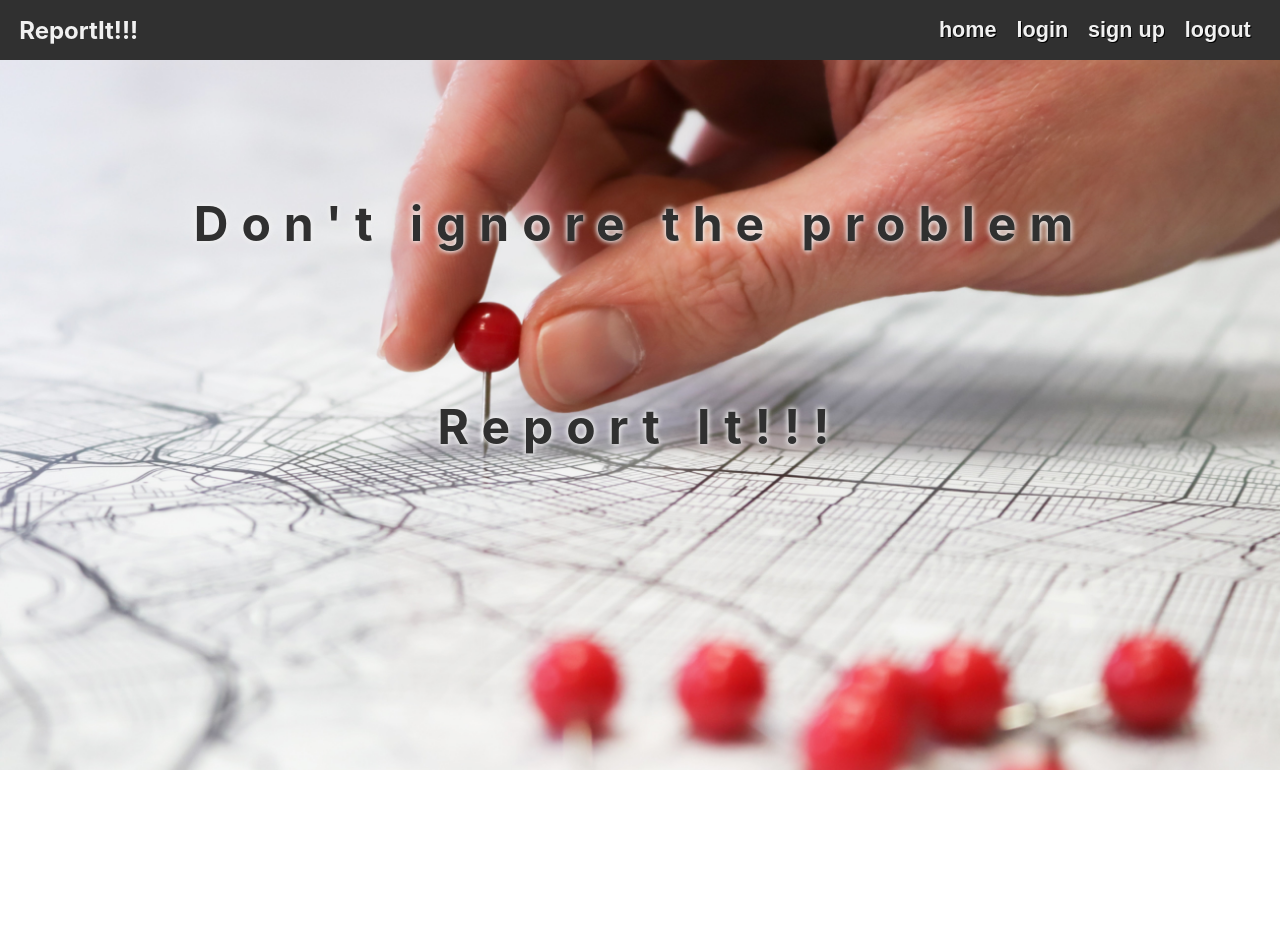
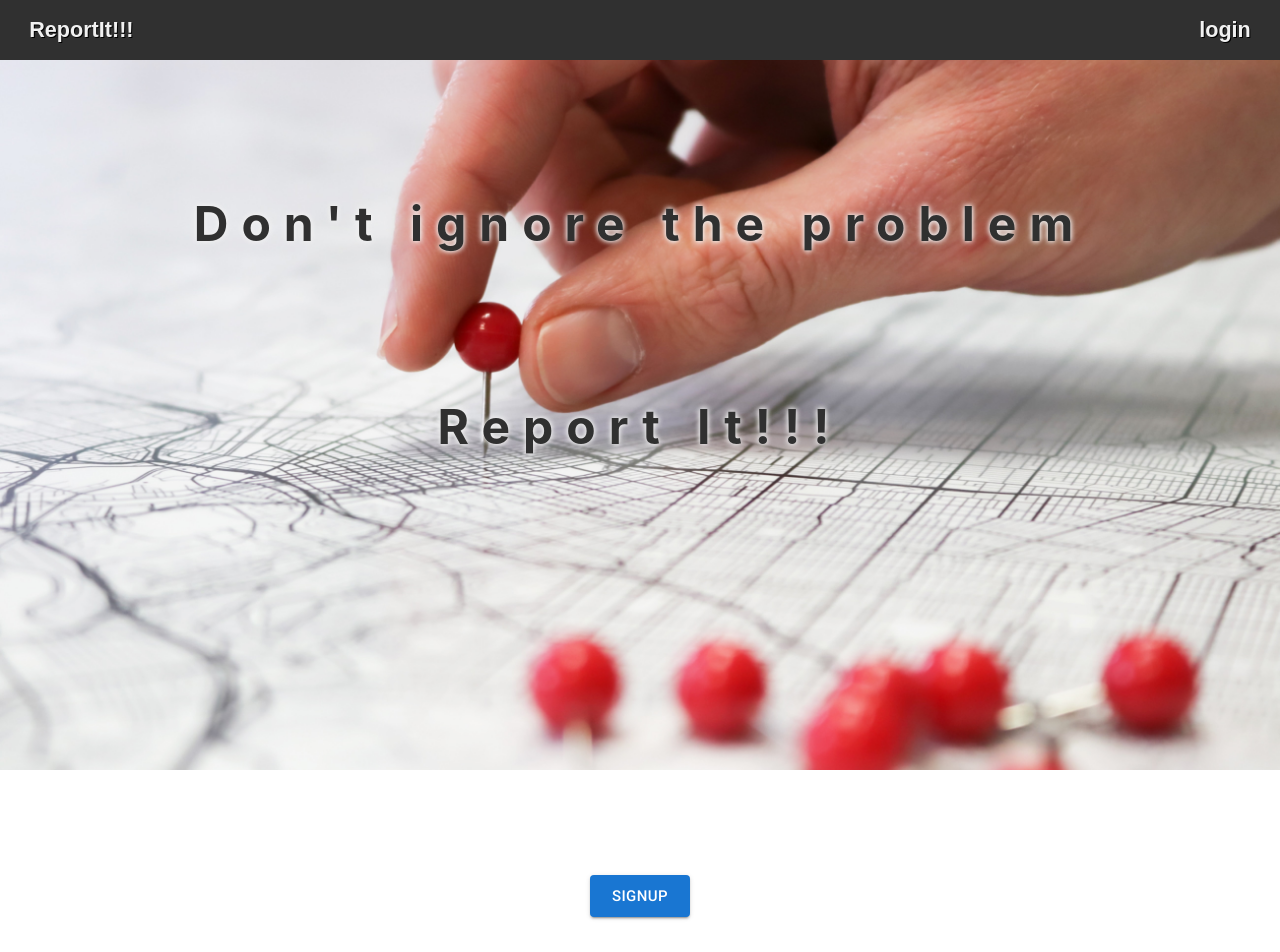
Before and after one commit to Tfauves/ReportItFrontEnd, a React (Create React App) app: page / in a window 1280 px wide. Shown: the top 952 px of the page. Before the commit the page ends 850 px from the top, so only its background shows below. Built offline with nearby package versions, Linux system fonts and the light colour scheme.

Commit message:
work on landing and refactor navbar

```diff
--- a/public/index.html
+++ b/public/index.html
@@ -34,6 +34,7 @@
       Learn how to configure a non-root public URL by running `npm run build`.
     -->
     <title>React App</title>
+    <style></style>
   </head>
   <body>
     <noscript>You need to enable JavaScript to run this app.</noscript>
--- a/src/App.js
+++ b/src/App.js
@@ -1,4 +1,3 @@
-
 import { BrowserRouter } from "react-router-dom";
 import AppRouter from "./components/Routers/AppRouter";
 import { AuthProvider } from "./components/Providers/AuthProvider";
--- a/src/components/Home/Home.js
+++ b/src/components/Home/Home.js
@@ -1,9 +1,60 @@
-import React from "react";
+import React, { useContext } from "react";
 import splash from "../../assets/splash.jpg";
 import Splash from "../common/Splash";
 import Container from "../common/Container";
+import { Button } from "@mui/material";
+import { useNavigate } from "react-router-dom";
+import { AuthContext } from "../Providers/AuthProvider";
 
 const Home = () => {
+  const [auth] = useContext(AuthContext);
+  const navigate = useNavigate();
+
+  const onClick = () => {
+    navigate("/register");
+  };
+
+  const displayHome = () => {
+    if (!auth.token) {
+      return (
+        <Container>
+          <Splash image={splash} style={{ color: "#303030" }}>
+            <h1
+              style={{
+                textShadow: "0 0 6px #f1f1f1, 0 0 5px #f1f1f1",
+                marginTop: "3em",
+                textAlign: "center",
+                fontSize: "3em",
+                letterSpacing: "13px",
+              }}
+            >
+              Don't ignore the problem
+            </h1>
+            <h2
+              style={{
+                textShadow: "0 0 6px #f1f1f1, 0 0 5px #f1f1f1",
+                marginTop: "3em",
+                textAlign: "center",
+                fontSize: "3em",
+                letterSpacing: "13px",
+              }}
+            >
+              Report It!!!
+            </h2>
+            <div className="App">
+              <Button
+                size="large"
+                variant="contained"
+                color="primary"
+                onClick={onClick}
+              >
+                Signup
+              </Button>
+            </div>
+          </Splash>
+        </Container>
+      );
+    }
     return (
       <Container>
         <Splash image={splash} style={{ color: "#303030" }}>
@@ -34,4 +85,7 @@ const Home = () => {
     );
   };
 
+  return displayHome();
+};
+
 export default Home;
--- a/src/components/Navbar/NavBar.js
+++ b/src/components/Navbar/NavBar.js
@@ -26,7 +26,7 @@ const NavBar = (props) => {
           padding: "0em 1.2em",
         }}
       >
-        <h1 style={{ color: "#F1F1F1" }}>ReportIt!!!</h1>
+        <NavButton style={{}} to="/" label="ReportIt!!!" />
       </div>
       <div
         style={{
@@ -42,14 +42,14 @@ const NavBar = (props) => {
           justifyContent: "flex-end",
         }}
       >
-        <NavButton style={{}} to="/" label="home" />
         {auth.token ? (
-          <NavButton style={{}} to="/profile" label="profile" />
+          <Fragment>
+            <NavButton style={{}} to="/profile" label="profile" />
+            <NavButton style={{}} to="/logout" label="logout" />
+          </Fragment>
         ) : (
           <Fragment>
             <NavButton style={{}} to="/login" label="login" />
-            <NavButton style={{}} to="/register" label="sign up" />
-            <NavButton style={{}} to="/logout" label="logout" />
           </Fragment>
         )}
       </div>
--- a/src/index.css
+++ b/src/index.css
@@ -1,13 +1,20 @@
 body {
   margin: 0;
-  font-family: -apple-system, BlinkMacSystemFont, 'Segoe UI', 'Roboto', 'Oxygen',
-    'Ubuntu', 'Cantarell', 'Fira Sans', 'Droid Sans', 'Helvetica Neue',
+  font-family: -apple-system, BlinkMacSystemFont, "Segoe UI", "Roboto", "Oxygen",
+    "Ubuntu", "Cantarell", "Fira Sans", "Droid Sans", "Helvetica Neue",
     sans-serif;
   -webkit-font-smoothing: antialiased;
   -moz-osx-font-smoothing: grayscale;
 }
 
 code {
-  font-family: source-code-pro, Menlo, Monaco, Consolas, 'Courier New',
+  font-family: source-code-pro, Menlo, Monaco, Consolas, "Courier New",
     monospace;
 }
+
+.App {
+  height: 100vh;
+  display: flex;
+  align-items: center;
+  justify-content: center;
+}
```
Also changed, not shown: src/components/Home/ModalDialog.js (added). Lines whose indentation alone changed are shown as unchanged.
